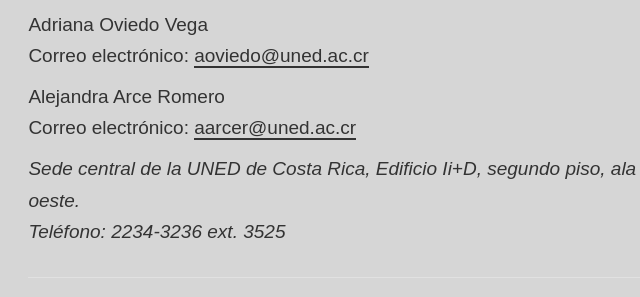
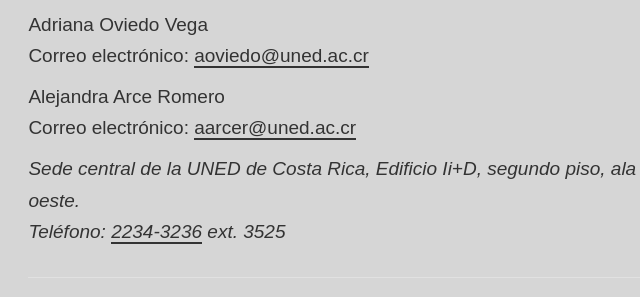
Before and after one commit to marbaque/tt-demo, a plain HTML site: page creditos.html in a window 1280 px wide. Shown: the part 1821-2118 px from the top of the page, 298-938 px from the left. Drawn offline with nearby package versions, Linux system fonts and the light colour scheme.

Commit message:
Update creditos.html

```diff
--- a/creditos.html
+++ b/creditos.html
@@ -124,7 +124,7 @@ el Desarrollo y Promoción de la Educación a Distancia (FUNDEPREDI).</p>
 					Correo electrónico: <a target="_blank" href="aarcer@uned.ac.cr" title="Dirección de correo">aarcer@uned.ac.cr</a></p>
 				<address proporty="address">
 					<p>Sede central de la UNED de Costa Rica, Edificio Ii+D, segundo piso, ala oeste.<br>
-					Teléfono: 2234-3236 ext. 3525</p>
+					Teléfono: <a href="tel:+5062234-3236">2234-3236</a> ext. 3525</p>
 					</ul>
 				</address>
 
```
